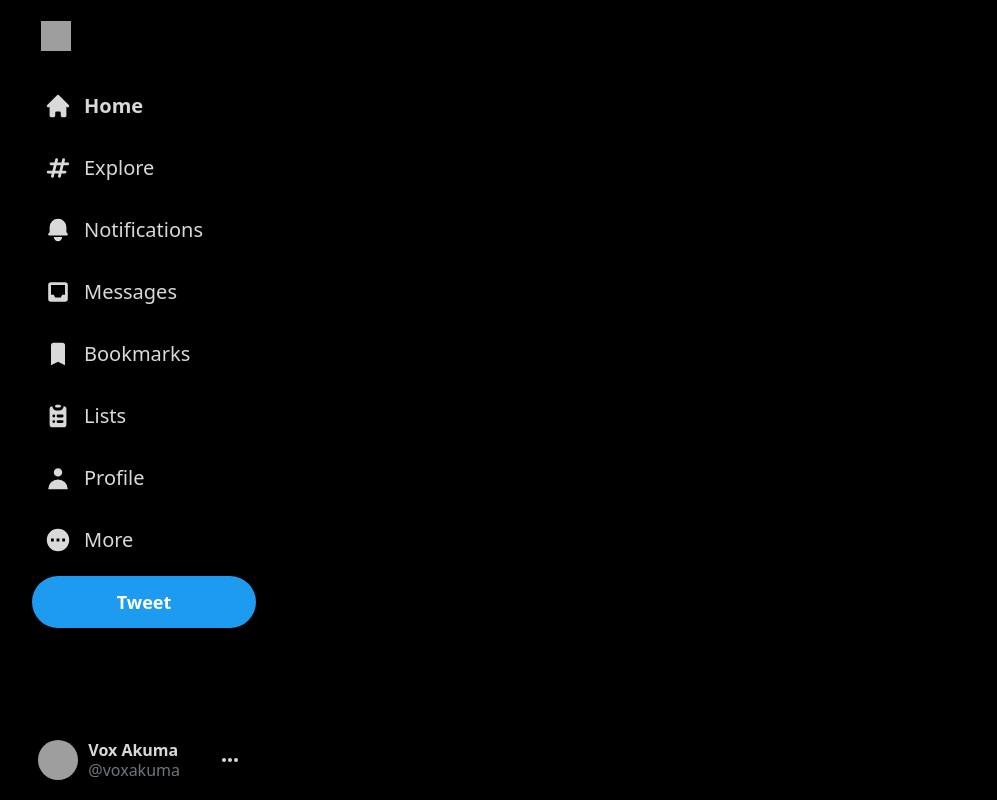
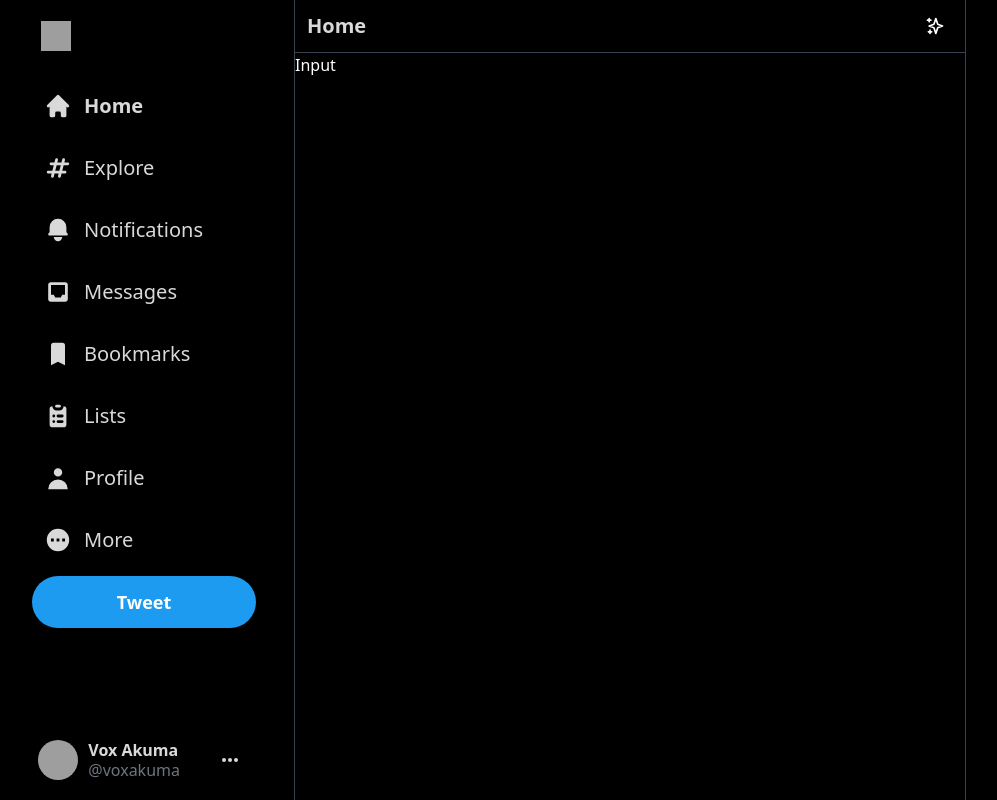
Before and after one commit to seo722/twitter-again, a Next.js app: page / in a window 1280 px wide. Shown: the whole page, without its empty margins (76-1073 px from the left). Built offline with nearby package versions, Linux system fonts and the light colour scheme; grey boxes are pictures that could not be loaded.

Commit message:
feed start

```diff
--- /dev/null
+++ b/components/Feed.js
@@ -0,0 +1,29 @@
+import { SparklesIcon } from "@heroicons/react/outline";
+import Input from "./Input";
+
+function Feed() {
+  return (
+    <div
+      className="text-white flex-grow border-l border-r
+    border-gray-700 max-w-2xl sm:ml-[73px] xl:ml-[370px]"
+    >
+      <div
+        className="text-[#d9d9d9] flex items-center
+        sm:justify-between py-2 px-3 sticky top-0 z-50 bg-black
+        border-b border-gray-700"
+      >
+        <h2 className="text-lg sm:text-xl font-bold">Home</h2>
+        <div
+          className="hoverAnimation w-9 h-9 flex items-center
+          justify-center xl:px-0 ml-auto"
+        >
+          <SparklesIcon className="h-5 text-white" />
+        </div>
+      </div>
+
+      <Input />
+    </div>
+  );
+}
+
+export default Feed;
--- /dev/null
+++ b/components/Input.js
@@ -0,0 +1,5 @@
+function Input() {
+  return <div>Input</div>;
+}
+
+export default Input;
--- a/pages/index.js
+++ b/pages/index.js
@@ -1,5 +1,5 @@
 import Head from "next/head";
-import Image from "next/image";
+import Feed from "../components/Feed";
 import Sidebar from "../components/Sidebar";
 import styles from "../styles/Home.module.css";
 
@@ -14,7 +14,7 @@
 
       <main className="bg-black min-h-screen flex max-x-[1500px] mx-auto">
         <Sidebar />
-        {/* Feed */}
+        <Feed />
         {/* Widgets */}
 
         {/* Modal */}
```
